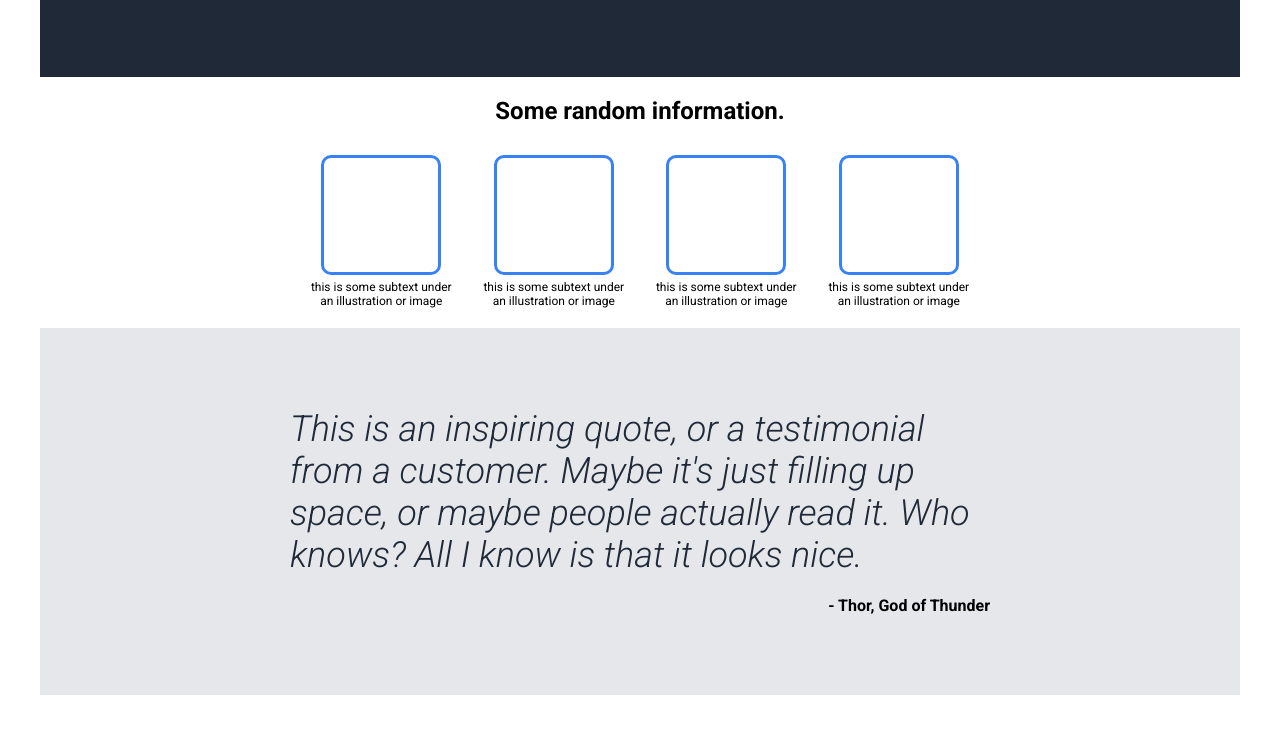
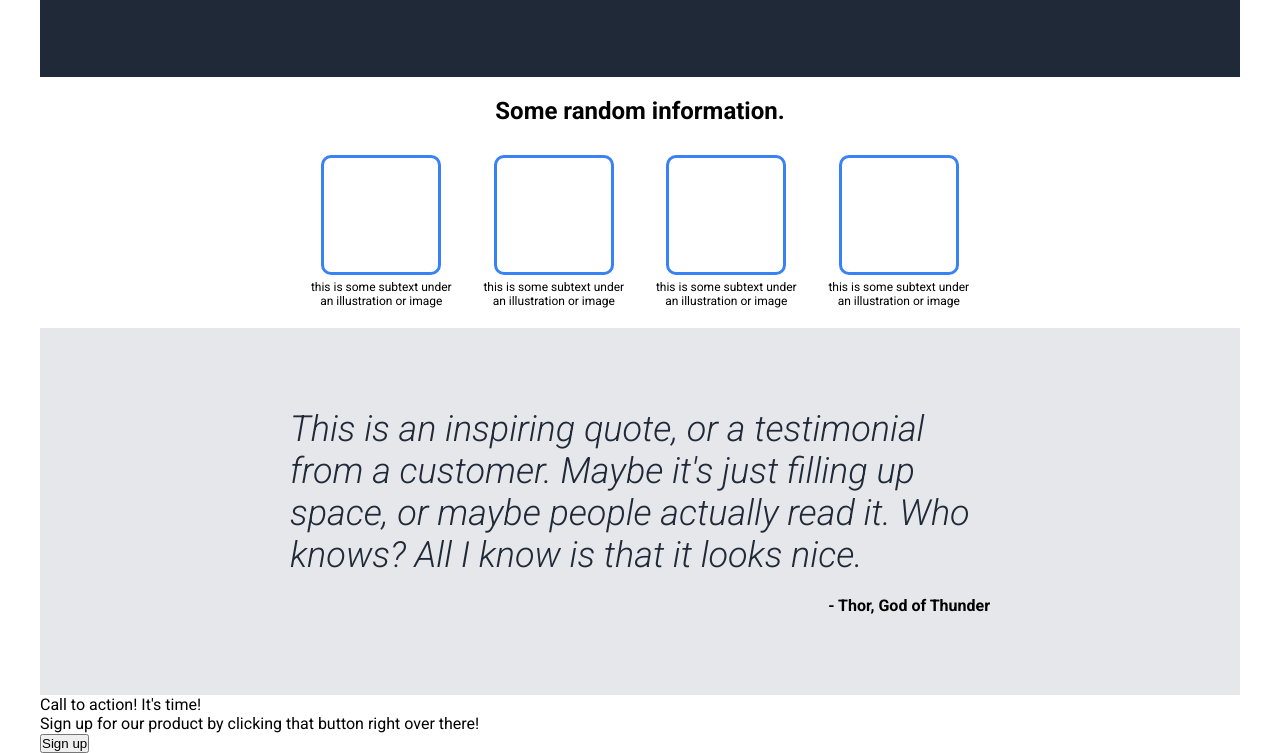
Before and after one commit to adogb/odin-landing-page, a plain HTML site: page index.html in a window 1280 px wide. Shown: the part 327-1080 px from the top of the page. Before the commit the page ends 1022 px from the top, so only its background shows below. Drawn offline with Linux system fonts and the light colour scheme.

Commit message:
Write structure of call to action

```diff
--- a/index.html
+++ b/index.html
@@ -53,8 +53,12 @@
       <blockquote>This is an inspiring quote, or a testimonial from a customer. Maybe it's just filling up space, or maybe people actually read it. Who knows? All I know is that it looks nice.</blockquote>
       <p>- Thor, God of Thunder</p>
     </section>
-    <section>
-
+    <section id="action">
+      <div>
+        <p>Call to action! It's time!</p>
+        <p>Sign up for our product by clicking that button right over there!</p>
+      </div>
+      <button>Sign up</button>
     </section>
 
   </main>
```
